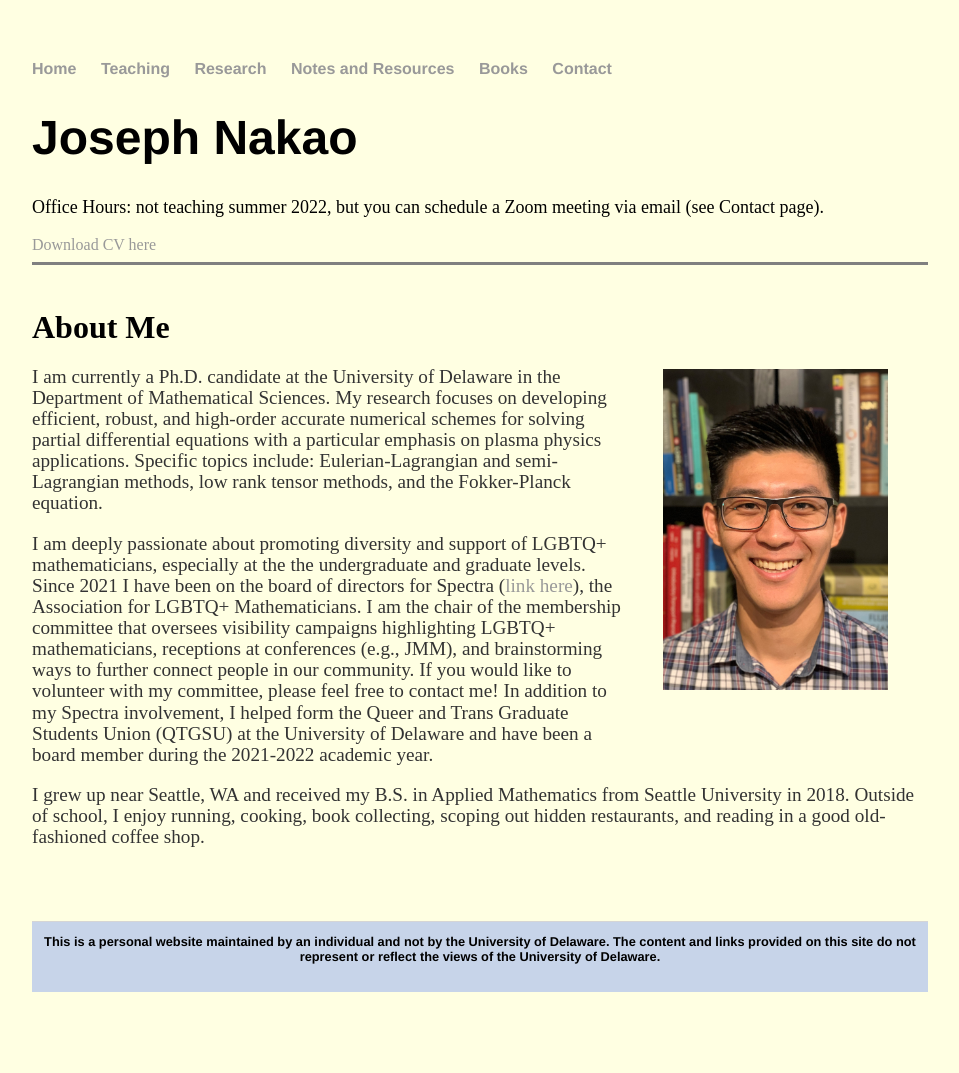
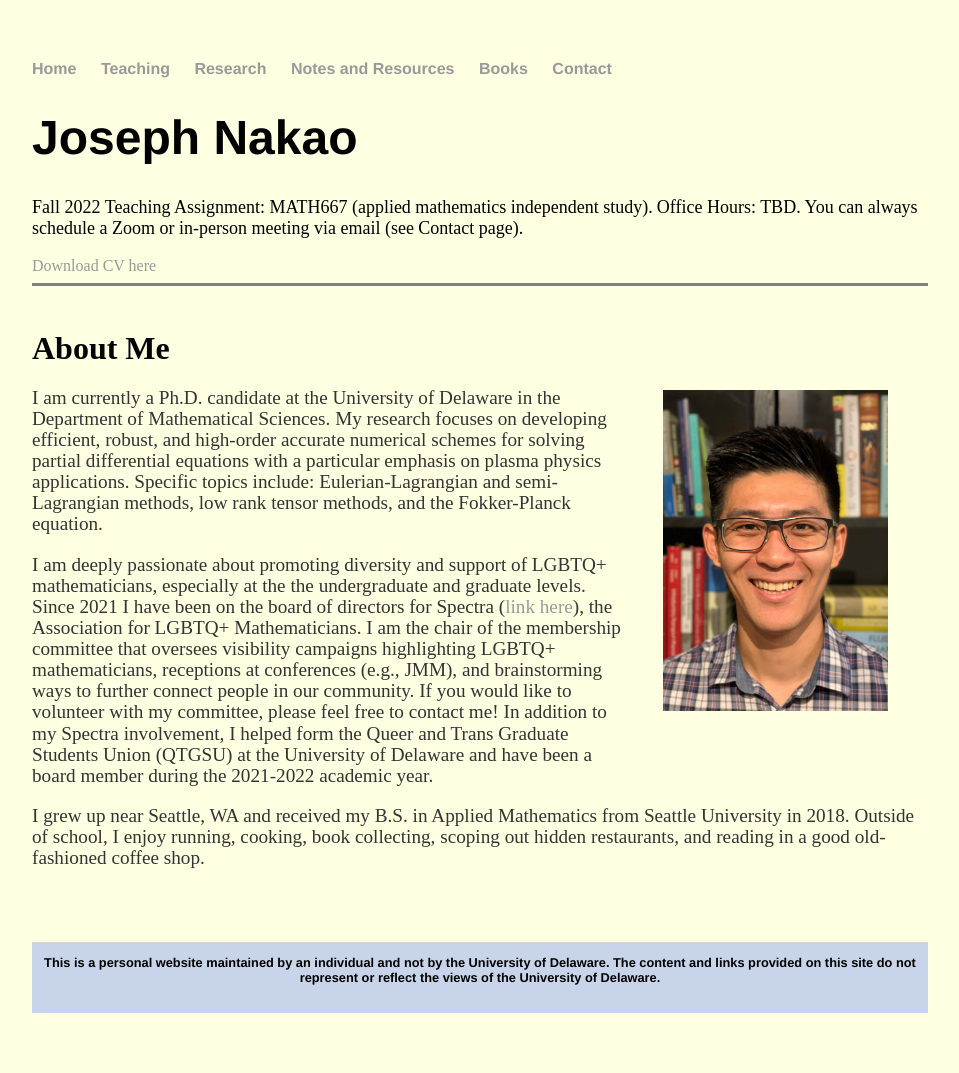
Before and after one commit to jhknakao/jhknakao.github.io, a Jekyll site: the page built from index.html, in a window 1280 px wide. Shown: the whole page, without its empty margins (160-1119 px from the left). Built offline with Jekyll 4.4.1, drawn with Linux system fonts in a browser that asks for light colours; before the commit the page ends 1052 px from its top, so only the background shows below that.

Commit message:
Update index.html

```diff
--- a/index.html
+++ b/index.html
@@ -4,7 +4,8 @@ title: Joseph Nakao's Homepage
 ---
 <div class="blurb">
 	<h1>Joseph Nakao</h1>
-	<font size="4">Office Hours: not teaching summer 2022, but you can schedule a Zoom meeting via email (see Contact page).</font>
+	<font size="4">Fall 2022 Teaching Assignment: MATH667 (applied mathematics independent study).</font>
+	<font size="4">Office Hours: TBD. You can always schedule a Zoom or in-person meeting via email (see Contact page).</font>
 	<br>
 	<br>
 	<a href="files/Nakao_CV_June2022.pdf" class="download" title="Download CV as PDF">Download CV here</a>
```
